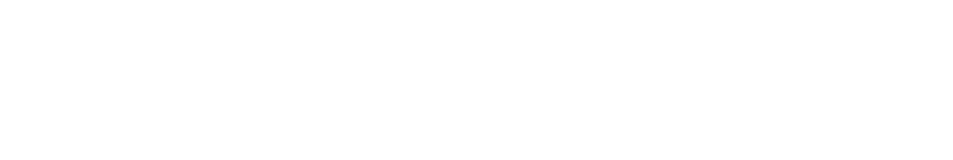
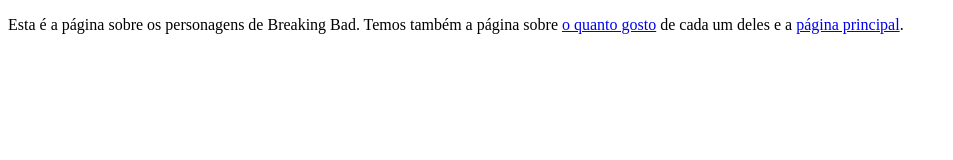
Before and after one commit to ufjf-dcc202/ufjf-dcc202-2023-3-b-atv5-FelipeUFJF05, a website: page personagens.html in a window 1280 px wide. Shown: the whole page, without its empty margins (0-953 px from the left). Drawn offline with Linux system fonts and the light colour scheme.

Commit message:
cria um titulo e um paragrafo em personagens.html

```diff
--- a/personagens.html
+++ b/personagens.html
@@ -3,9 +3,14 @@
 <head>
     <meta charset="UTF-8">
     <meta name="viewport" content="width=device-width, initial-scale=1.0">
-    <title>Document</title>
+    <title>DCC202 - Atividade 5 - Personagens: Felipe_Lima_Nogueira</title>
 </head>
 <body>
+    <main>
+        <section>
+            <p>Esta é a página sobre os personagens de Breaking Bad. Temos também a página sobre <a href="preferencias.html">o quanto gosto</a> de cada um deles e a <a href="index.html">página principal</a>.</p>
+        </section>
+    </main>
 
 </body>
 </html>
```
